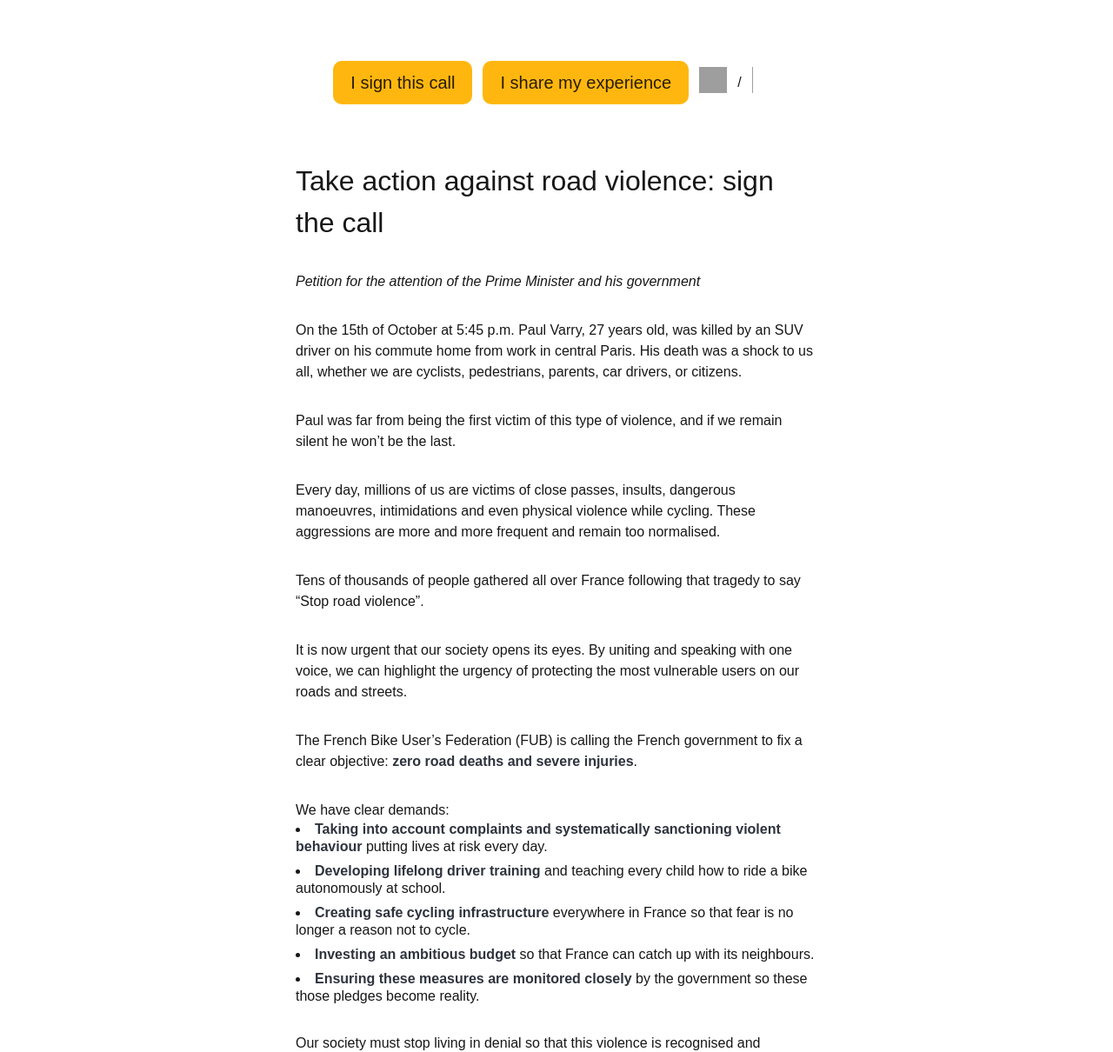
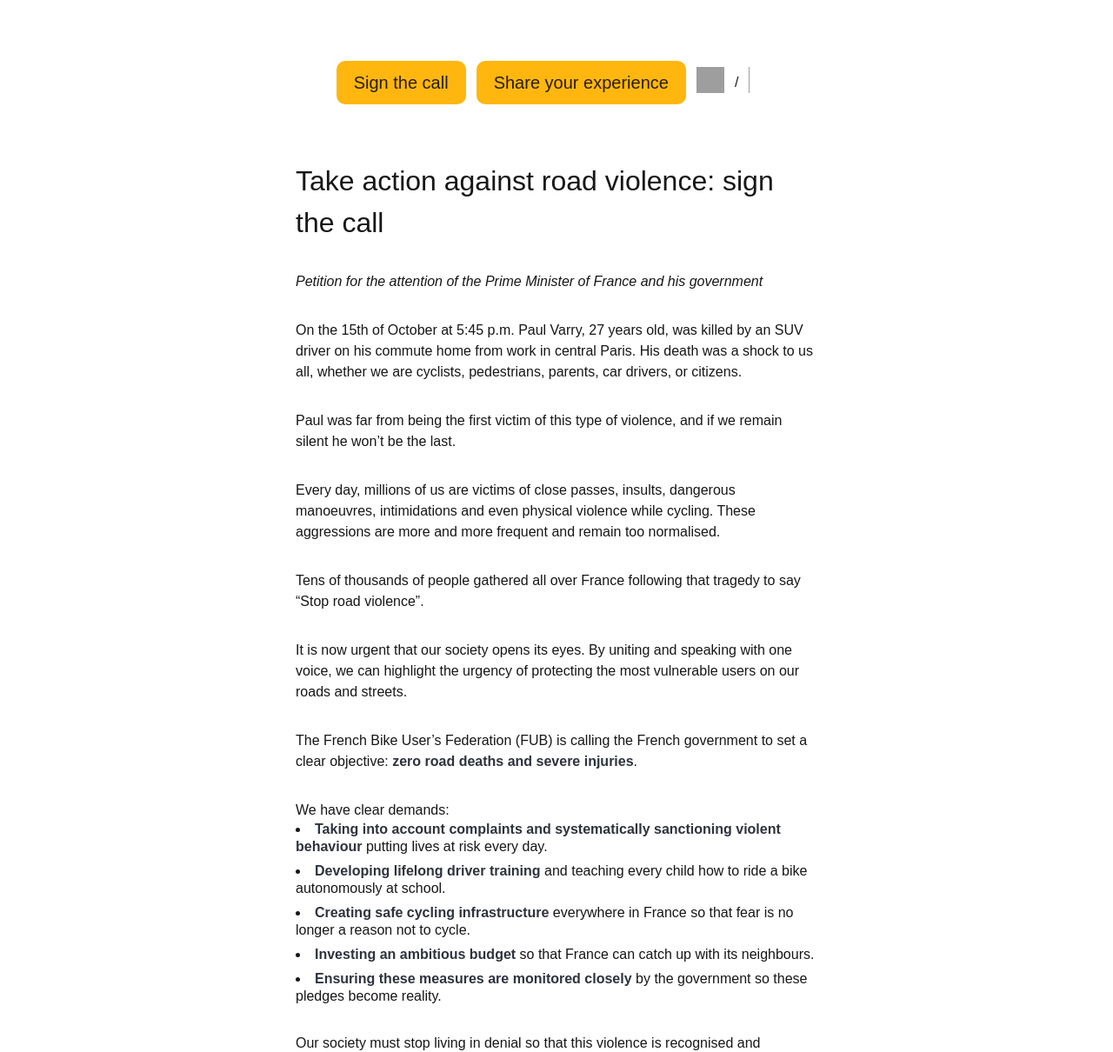
Before and after one commit to StopViolenceMotorisee/demo, a Next.js app: page /english in a window 1280 px wide. Shown: the part 376-1586 px from the top of the page at 87% size. Built offline with nearby package versions, Linux system fonts and the light colour scheme; grey boxes are pictures that could not be loaded.

Commit message:
Améliore la page en anglais

```diff
--- a/components/form.js
+++ b/components/form.js
@@ -171,7 +171,11 @@ export function AppForm(props) {
                         form="sib-form"
                         type="submit"
                       >
-                        {props.en ? <>I SHARE</> : <>JE PARTAGE</>}
+                        {props.en ? (
+                          <>SHARE YOUR EXPERIENCE</>
+                        ) : (
+                          <>JE PARTAGE</>
+                        )}
                       </button>
                     </div>
                   </div>
--- a/pages/english.js
+++ b/pages/english.js
@@ -28,14 +28,14 @@ export default function Home() {
             href="#signez"
             scroll={false}
           >
-            I sign this call
+            Sign the call
           </Link>
           <Link
             className="button is-medium is-warning"
             href="#temoignez"
             scroll={false}
           >
-            I share my experience
+            Share your experience
           </Link>
           <Langs />
         </div>
@@ -45,7 +45,7 @@ export default function Home() {
           </h1>
           <p>
             <i>
-              Petition for the attention of the Prime Minister and his
+              Petition for the attention of the Prime Minister of France and his
               government
             </i>
           </p>
@@ -76,7 +76,7 @@ export default function Home() {
           </p>
           <p>
             The French Bike User’s Federation (FUB) is calling the French
-            government to fix a clear objective:{" "}
+            government to set a clear objective:{" "}
             <strong>zero road deaths and severe injuries</strong>.
           </p>
 
@@ -104,7 +104,7 @@ export default function Home() {
               </li>
               <li>
                 <strong>Ensuring these measures are monitored closely</strong>{" "}
-                by the government so these those pledges become reality.
+                by the government so these pledges become reality.
               </li>
             </ul>
           </div>
@@ -131,7 +131,7 @@ export default function Home() {
           <iframe
             width="600"
             height="845"
-            src="https://b6623b61.sibforms.com/serve/MUIFAJHukCwWSsqJ-jz0462-SvXNtonnyOQOj5H1DmJqTwpjKLvq3ZLmDQxeZ3aFrTZw3why3vEMKHw5zrO-utpcY87rdiQkZzKv_pRckqwzVwlSVbwPrXE-tSGxUEIJgDpiw7a0VzgXDMD0dmdnmpJ7DwXmV1sGDd0KZTMyLDvkzc4e6vEFPybAyT-J5cSoLOWXQi09k0n_tYSU"
+            src="https://b6623b61.sibforms.com/serve/MUIFANehRqX6kCeOQzpllxIU1VgiSrvGq1d3_6xMv8crRUctX0pyzwqJ9TnQD28mNDHg_KUk6Euj7HYnG87TOr9BLuhwkM8ulBjx1aYndvbP7HdFNv8LlpiiLSeBKHG_Ezt9-m9SHHuH0JQOHNSdXOL05EY6LvKwPpXtaR2016la7_Ices8O5UGS8FuyNePSUV-vbKMUFZcuGmck"
             frameBorder="0"
             scrolling="auto"
             allowFullScreen
@@ -144,9 +144,9 @@ export default function Home() {
           ></iframe>
 
           <p id="temoignez">
-            To ensure that this violence is no longer seen as an isolated
-            incident that is often played down, we need your testimony! Your
-            experience is invaluable and can help change things.
+            To encourage more people to come forward and highlight how frequent
+            and played down this violence is, we need to hear from you! Your
+            experience is invaluable and can help bring about real change.
           </p>
 
           <div>
```
